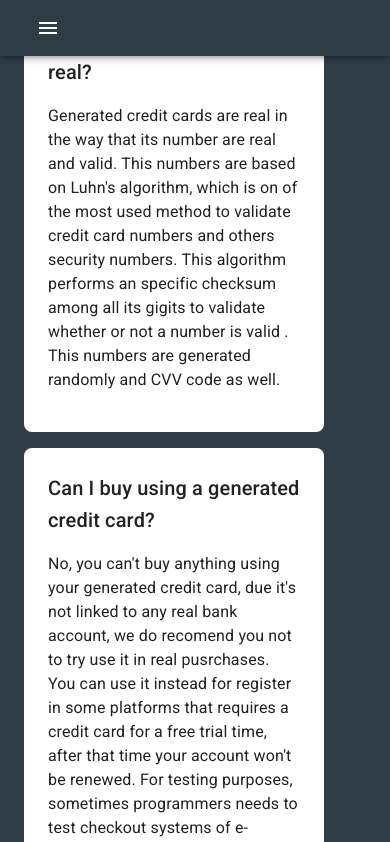
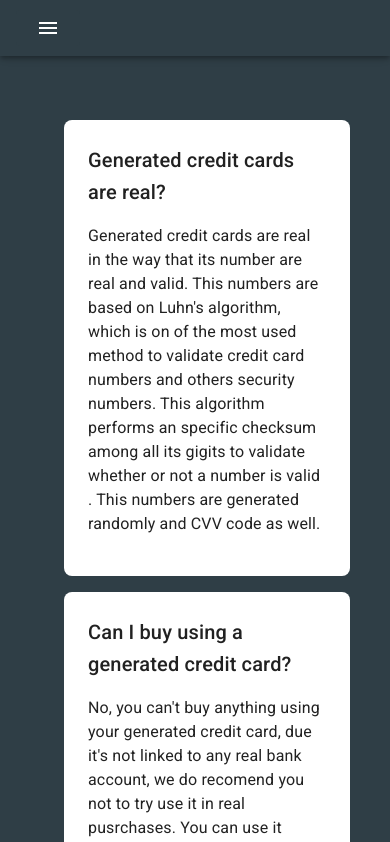
Before and after one commit to ernestocisnero/fake-creditCard-generator, a React (Vite) app: page /faqs in a window 390 px wide. Shown: the top 842 px of the page. Built offline with nearby package versions, Linux system fonts and the light colour scheme.

Commit message:
Better support to small devices,  improved responsive behavior

```diff
--- a/src/components/CardData.tsx
+++ b/src/components/CardData.tsx
@@ -29,7 +29,7 @@ export const CardData = () => {
                     backgroundColor: "white",
                     padding: 3,
                     marginLeft: { xs: 5, sm: 10 },
-                    marginTop: { xs: 2, sm: 20 },
+                    marginTop: { xs: 12, sm: 20 },
                     borderRadius: 2,
                     width: { xs: 300, sm: 450 },
                 }}
--- a/src/components/CardNotGenerated.tsx
+++ b/src/components/CardNotGenerated.tsx
@@ -16,6 +16,7 @@ export const CardNotGenerated = () => {
         height: { xs:200, sm:250},
         p: 2,
         marginTop: { xs:5, sm:20 },
+
         border: "1px dashed grey",
         borderRadius: 2,
       }}
--- a/src/components/FAQs.tsx
+++ b/src/components/FAQs.tsx
@@ -7,8 +7,9 @@ export const FAQs = () => {
         display: "flex",
         flexDirection: "column",
         width: "100vw",
-        height: "100vh",
+        height: { xs:"fit-content", sm: "100vh", md:"100vh"},
         backgroundColor: "primary.main",
+        padding:{ xs:5 }
       }}
     >
       <Grid
@@ -22,7 +23,7 @@ export const FAQs = () => {
             backgroundColor: "white",
             padding: 3,
             marginLeft: { xs: 5, sm: 10 },
-            marginTop: { xs: 2, sm: 20 },
+            marginTop: { xs: 12, sm: 20 },
             borderRadius: 2,
             width: { xs: 300, sm: 450 },
           }}
--- a/src/components/ValidateCard.tsx
+++ b/src/components/ValidateCard.tsx
@@ -22,7 +22,7 @@ export const ValidateCard = () => {
             backgroundColor: "white",
             padding: 3,
             marginLeft: { xs: 5, sm: 10 },
-            marginTop: { xs: 2, sm: 20 },
+            marginTop: { xs: 20, sm: 20 },
             borderRadius: 2,
             width: { xs: 300, sm: 450 },
           }}
```
